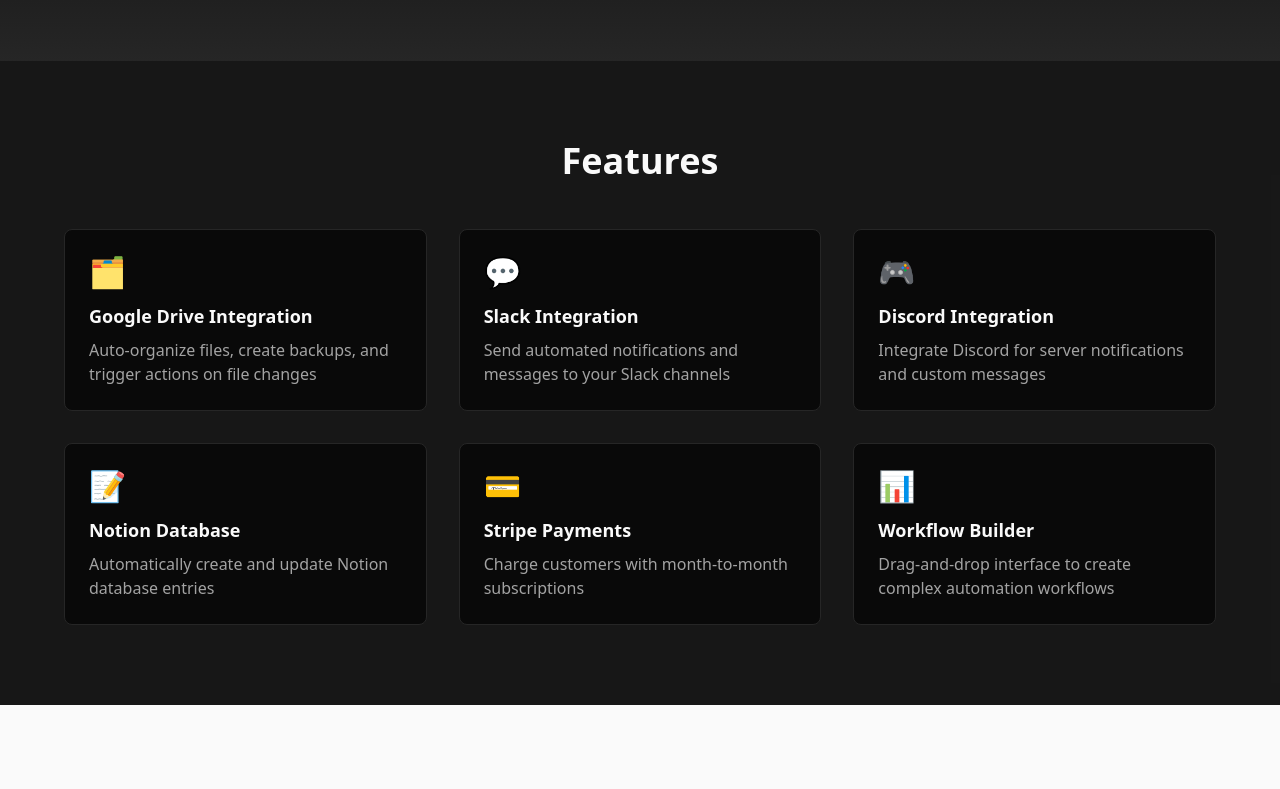
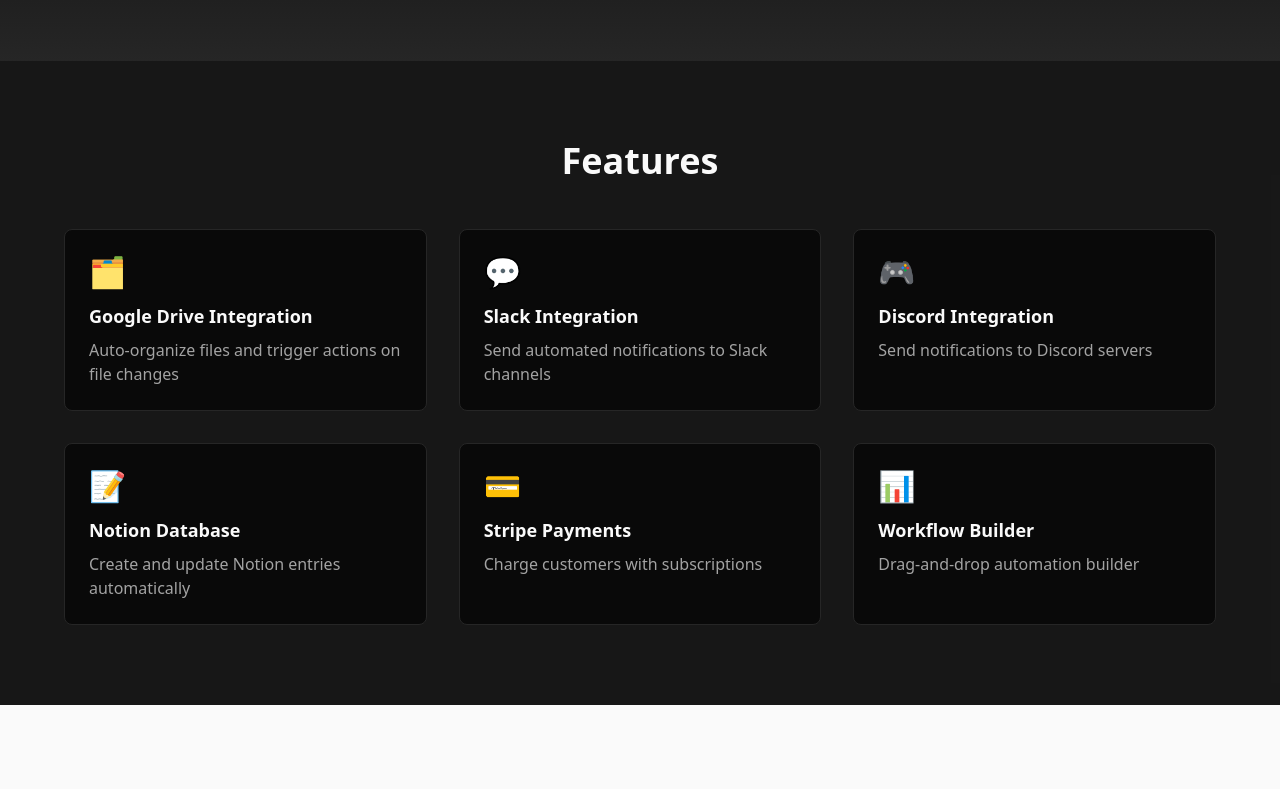
Before and after one commit to Bhavya25-ef/saas, a Next.js app: page / in a window 1280 px wide. Shown: the part 588-1377 px from the top of the page. Built offline with nearby package versions, Linux system fonts and the light colour scheme; no server answers.

Commit message:
fixed landing page build error

```diff
--- a/src/components/landing/landing-page.tsx
+++ b/src/components/landing/landing-page.tsx
@@ -7,9 +7,11 @@
 export function LandingPage() {
   return (
     <div className="min-h-[calc(100vh-64px)] flex flex-col">
+
       {/* Hero Section */}
       <section className="flex-1 flex items-center justify-center px-4 py-32 bg-gradient-to-b from-background via-background to-muted">
         <div className="max-w-4xl mx-auto text-center space-y-8">
+
           <h1 className="text-5xl md:text-7xl font-bold bg-gradient-to-r from-primary to-primary/70 bg-clip-text text-transparent">
             AI Automation Platform
           </h1>
@@ -20,6 +22,7 @@
           </p>
 
           <div className="flex flex-col sm:flex-row gap-4 justify-center">
+
             <SignedOut>
               <Link href="/sign-up">
                 <Button size="lg" className="text-lg">
@@ -45,20 +48,25 @@
                 View on GitHub
               </Button>
             </a>
+
           </div>
 
           <div className="flex justify-center gap-8 text-sm text-muted-foreground">
-            <div className="flex items-center gap-2">✨ No Credit Card Required</div>
-            <div className="flex items-center gap-2">🚀 Deploy in Minutes</div>
-            <div className="flex items-center gap-2">💰 Lifetime Free Tier</div>
+            <div>✨ No Credit Card Required</div>
+            <div>🚀 Deploy in Minutes</div>
+            <div>💰 Lifetime Free Tier</div>
           </div>
+
         </div>
       </section>
 
       {/* Features Section */}
       <section id="features" className="py-20 px-4 bg-muted/50">
         <div className="max-w-6xl mx-auto">
-          <h2 className="text-4xl font-bold mb-12 text-center">Features</h2>
+
+          <h2 className="text-4xl font-bold mb-12 text-center">
+            Features
+          </h2>
 
           <div className="grid md:grid-cols-2 lg:grid-cols-3 gap-8">
             {features.map((feature) => (
@@ -66,20 +74,28 @@
                 <div className="text-3xl mb-3">
                   <span suppressHydrationWarning>{feature.icon}</span>
                 </div>
-                <h3 className="text-lg font-semibold mb-2">{feature.title}</h3>
-                <p className="text-muted-foreground">{feature.description}</p>
+                <h3 className="text-lg font-semibold mb-2">
+                  {feature.title}
+                </h3>
+                <p className="text-muted-foreground">
+                  {feature.description}
+                </p>
               </div>
             ))}
           </div>
+
         </div>
       </section>
 
       {/* CTA Section */}
       <section className="py-20 px-4 bg-primary text-primary-foreground text-center">
         <div className="max-w-2xl mx-auto space-y-6">
-          <h2 className="text-4xl font-bold">Ready to automate?</h2>
 
-          {/* ✅ FIXED HERE */}
+          <h2 className="text-4xl font-bold">
+            Ready to automate?
+          </h2>
+
+          {/* ✅ FIXED APOSTROPHE */}
           <p className="text-lg opacity-90">
             Start building your first automation today. It is completely free.
           </p>
@@ -91,8 +107,10 @@
               </Button>
             </Link>
           </SignedOut>
+
         </div>
       </section>
+
     </div>
   )
 }
@@ -101,31 +119,31 @@
   {
     icon: "🗂️",
     title: "Google Drive Integration",
-    description: "Auto-organize files, create backups, and trigger actions on file changes",
+    description: "Auto-organize files and trigger actions on file changes",
   },
   {
     icon: "💬",
     title: "Slack Integration",
-    description: "Send automated notifications and messages to your Slack channels",
+    description: "Send automated notifications to Slack channels",
   },
   {
     icon: "🎮",
     title: "Discord Integration",
-    description: "Integrate Discord for server notifications and custom messages",
+    description: "Send notifications to Discord servers",
   },
   {
     icon: "📝",
     title: "Notion Database",
-    description: "Automatically create and update Notion database entries",
+    description: "Create and update Notion entries automatically",
   },
   {
     icon: "💳",
     title: "Stripe Payments",
-    description: "Charge customers with month-to-month subscriptions",
+    description: "Charge customers with subscriptions",
   },
   {
     icon: "📊",
     title: "Workflow Builder",
-    description: "Drag-and-drop interface to create complex automation workflows",
+    description: "Drag-and-drop automation builder",
   },
 ]
```
